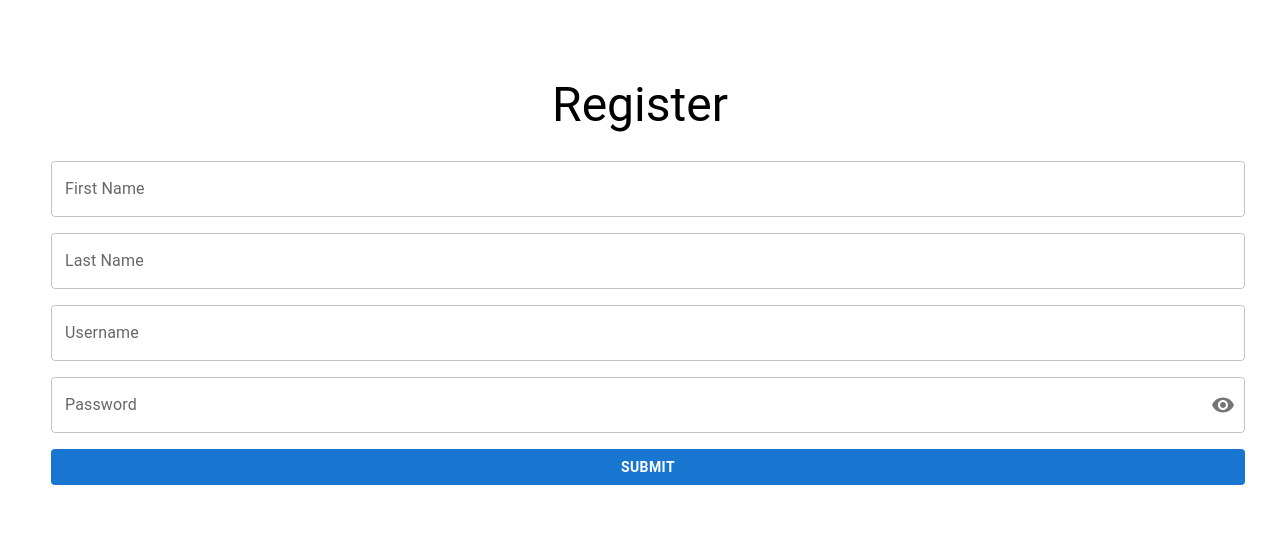
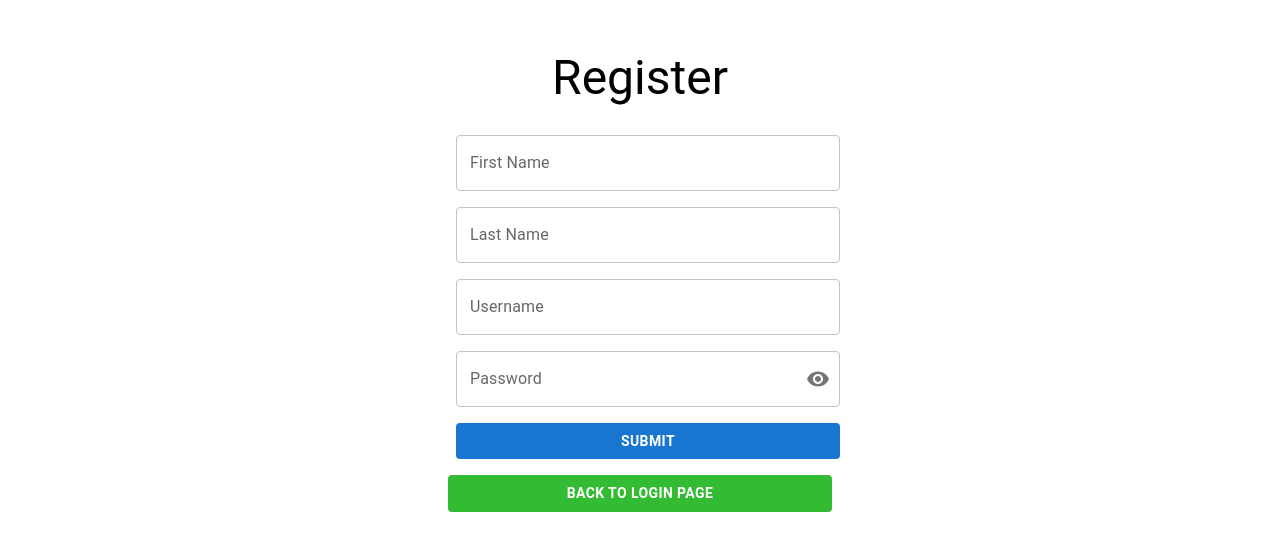
Before and after one commit to shapirobd/ghnk_crm_client, a React (Create React App) app: page /register in a window 1280 px wide. Shown: the part 115-666 px from the top of the page. Built offline with nearby package versions, Linux system fonts and the light colour scheme; no server answers.

Commit message:
more fixes to register page

```diff
--- a/src/components/RegisterPage.js
+++ b/src/components/RegisterPage.js
@@ -18,8 +18,10 @@ import { register } from "../actionCreators/userActionCreators";
 // import { getVenueNames } from "../actionCreators/showsActionCreators";
 import { useSelector, useDispatch } from "react-redux";
 import { useNavigate } from 'react-router-dom'
+import { useStyles } from "./LoginPageStyles";
 
 export default function RegisterPage() {
+	const classes = useStyles();
   const navigate = useNavigate();
 	const user = useSelector((state) => state.user);
 	const dispatch = useDispatch();
@@ -63,6 +65,11 @@ export default function RegisterPage() {
 		event.preventDefault();
 	};
 
+	const handleBackToLoginButton = (event) => {
+		event.preventDefault();
+		navigate("/");
+	};
+
 	// useEffect(() => {
 	// 	const getVenueNames = async () => {
 	// 		const resp = await axios.get(`http://localhost:5000/shows`, {
@@ -82,13 +89,19 @@ export default function RegisterPage() {
 				sx={{
 					display: "flex",
 					flexWrap: "wrap",
+					width: window.innerWidth < 760 ? "90%" : "50%",
 				}}
 			>
 				<div>
 					<Typography variant="h3" sx={{ marginBottom: "20px" }}>
 						Register
 					</Typography>
-					<form onSubmit={(e) => handleSubmit(e)}>
+					<form
+						onSubmit={(e) => handleSubmit(e)}
+						className={
+							window.innerWidth < 760 ? classes.formMobile : classes.form
+						}
+					>
 						<FormControl fullWidth sx={{ m: 1 }} variant="outlined">
 							<InputLabel htmlFor="outlined-adornment-password">
 								First Name
@@ -161,6 +174,21 @@ export default function RegisterPage() {
 								<b>Submit</b>
 							</Button>
 						</FormControl>
+						<FormControl fullWidth sx={{ margin: "8px 0", width: "100%" }}>
+							<Button
+								variant="contained"
+								type="submit"
+								sx={{
+									backgroundColor: "#3B3",
+									boxShadow: "none",
+									"&:hover": { backgroundColor: "#5C5", boxShadow: "none" },
+									"&:active": { boxShadow: "none" },
+								}}
+								onClick={(e) => handleBackToLoginButton(e)}
+							>
+								<b>Back to login page</b>
+							</Button>
+						</FormControl>
 					</form>
 				</div>
 			</Box>
```
